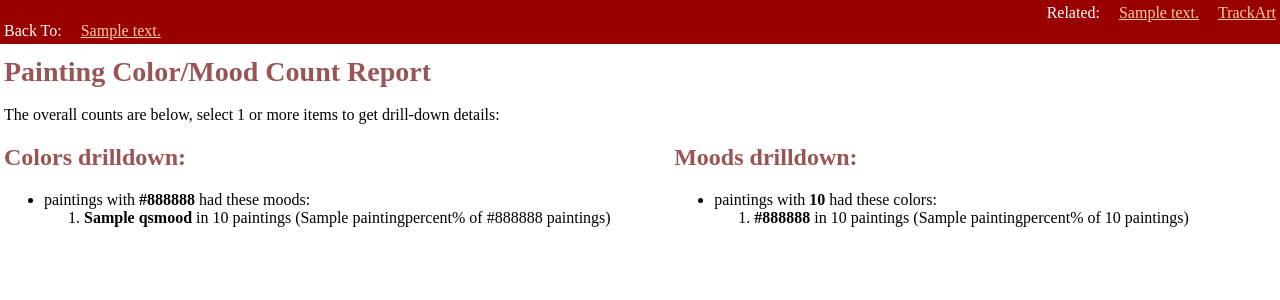
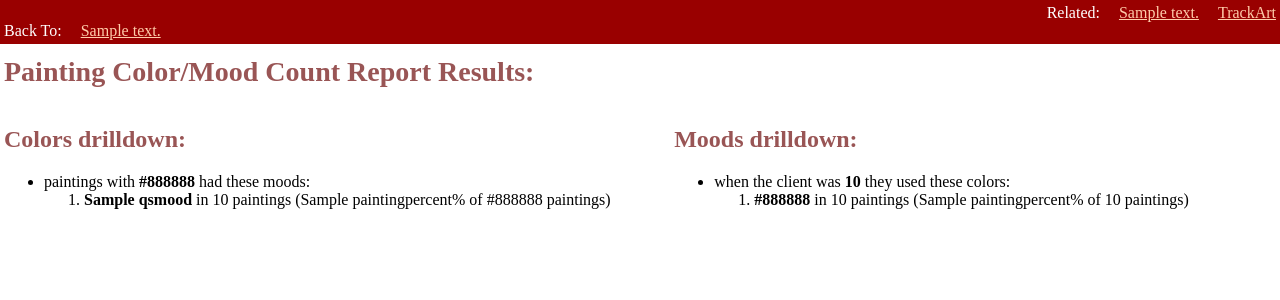
Before and after one commit to jslandport/django-arttherapy-sample, a Django app: template arttherapy/trackart/templates/trackart/reportpaintingcount_results.html in a window 1280 px wide. Shown: the top 300 px of the page. Run offline with Django 3.2, Linux system fonts and the light colour scheme; the template is opened without the code that fills it: most values are stand-ins (such as "Sample title", 1, 10 or a date in 2020).

Commit message:
Update reportpaintingcount_results.html

```diff
--- a/arttherapy/trackart/templates/trackart/reportpaintingcount_results.html
+++ b/arttherapy/trackart/templates/trackart/reportpaintingcount_results.html
@@ -15,8 +15,7 @@ OPTIONAL INCOMING PARAMETERS:
    </head>
    <body>
       {% include "trackart/part_bodytemplate.html" %}
-      <h1>Painting Color/Mood Count Report</h1>
-      <div>The overall counts are below, select 1 or more items to get drill-down details:</div>
+      <h1>Painting Color/Mood Count Report Results:</h1>
       <div class="layoutchunk">
 
 
@@ -41,7 +40,7 @@ OPTIONAL INCOMING PARAMETERS:
                <h2>Moods drilldown:</h2>
                <ul>
                   {% for mood, qscolor in dclientmoodxqs.items %}
-                     <li>paintings with <strong>{{ mood }}</strong> had these colors:
+                     <li>when the client was <strong>{{ mood }}</strong> they used these colors:
                         <ol>
                            {% for qr in qscolor %}
                               <li><strong>{{ qr.paintcolortitle }}</strong> in {{ qr.paintingcount }} paintings ({{ qr.paintingpercent }}% of {{ mood }} paintings)</li>
```
